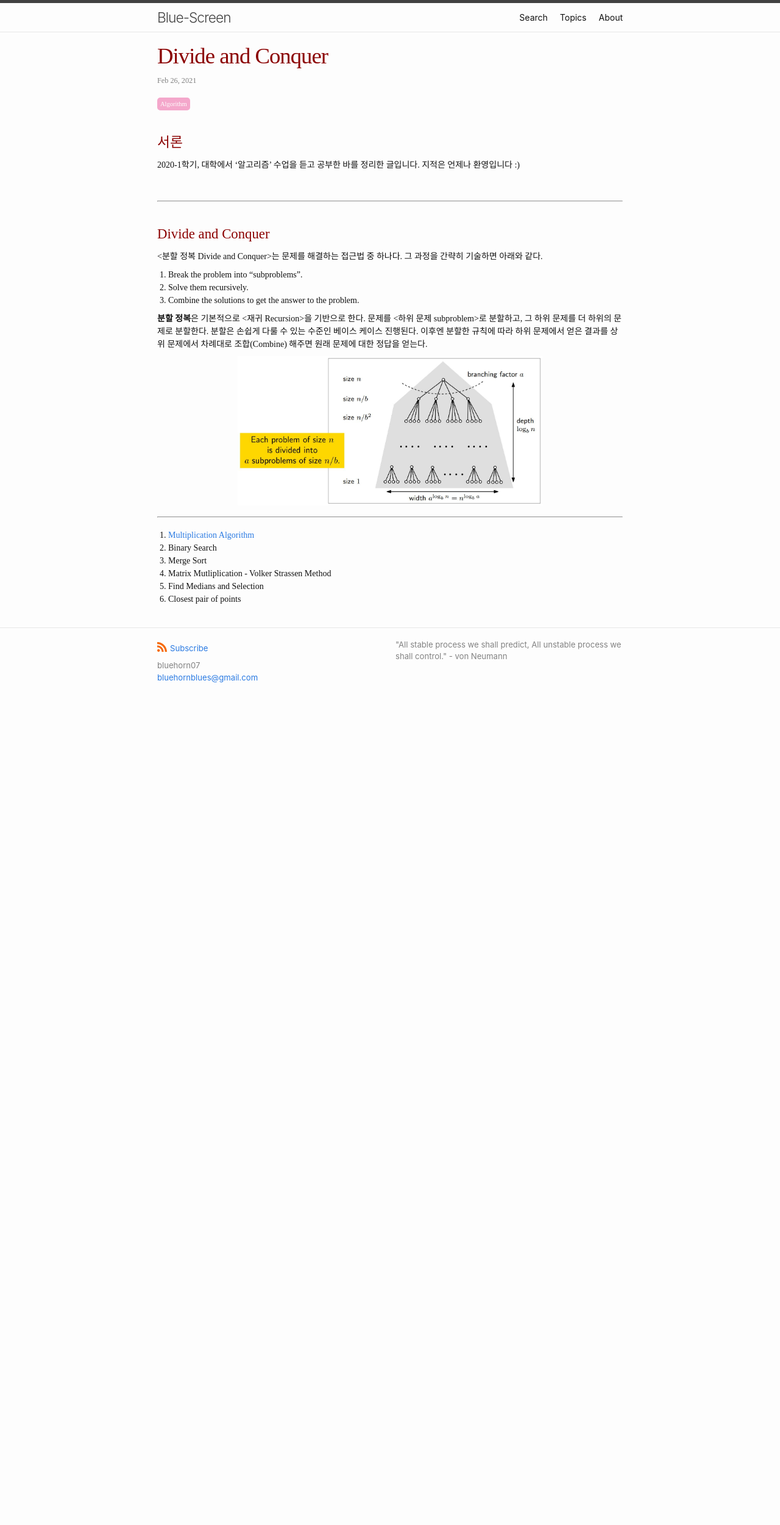
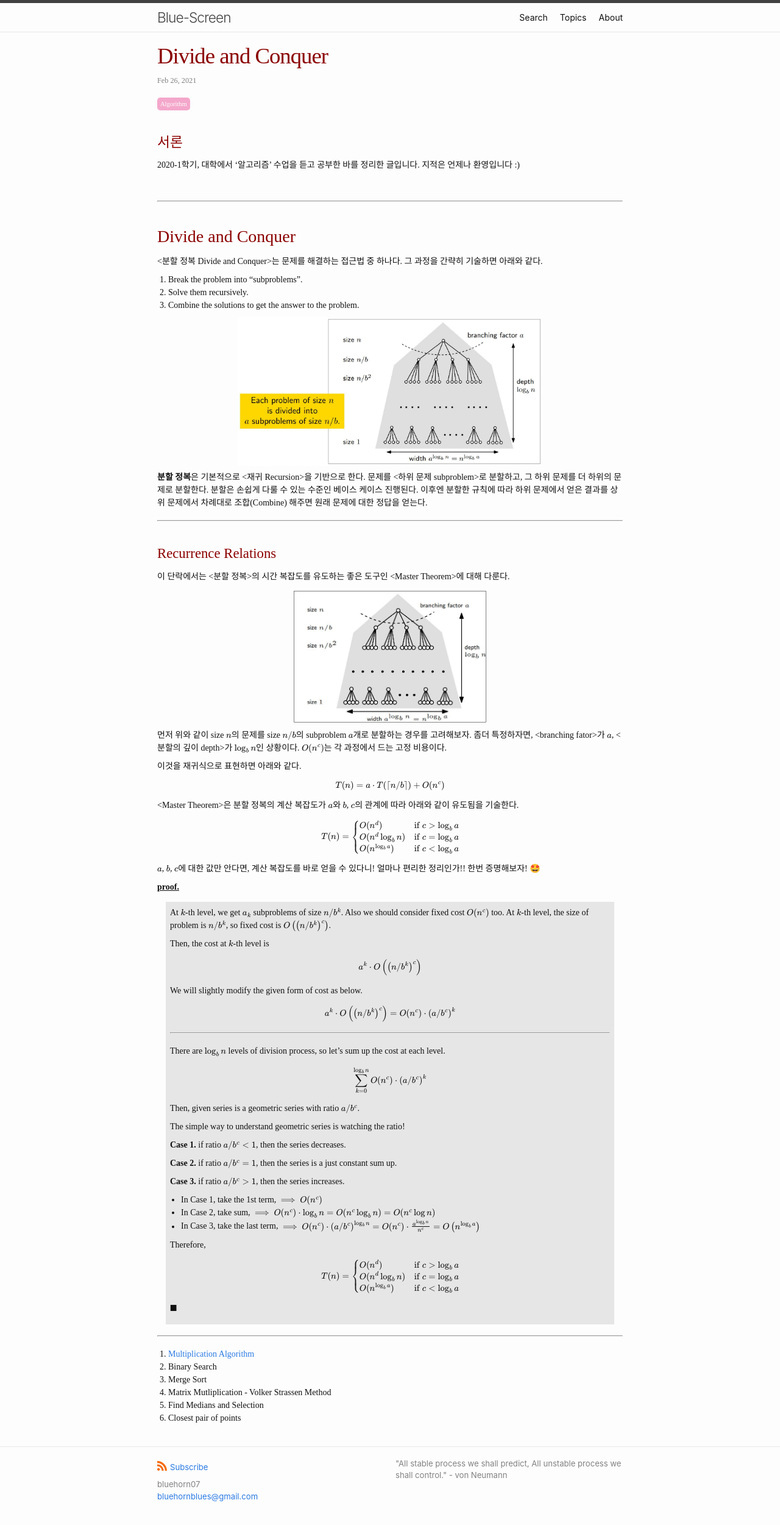
Before and after one commit to BlueHorn07/computer_science, a Jekyll site: the page built from _posts/algorithm/2021-02-26-divide-and-conquer.md, in a window 1280 px wide. Shown: the whole page at 61% size. Built offline with Jekyll 4.4.1, drawn with Linux system fonts in a browser that asks for light colours; nearby versions of some CDN libraries; some web fonts are replaced; before the commit the page ends 1158 px from its top, so only the background shows below that.

Commit message:
update post "divide and conquer"

```diff
--- a/_posts/algorithm/2021-02-26-divide-and-conquer.md
+++ b/_posts/algorithm/2021-02-26-divide-and-conquer.md
@@ -11,7 +11,7 @@ tags: ["Algorithm"]
 <br/>
 <hr/>
 
-### Divide and Conquer
+## Divide and Conquer
 
 \<분할 정복 Divide and Conquer\>는 문제를 해결하는 접근법 중 하나다. 그 과정을 간략히 기술하면 아래와 같다.
 
@@ -19,11 +19,97 @@ tags: ["Algorithm"]
 2. Solve them recursively.
 3. Combine the solutions to get the answer to the problem.
 
+<div class="img-wrapper">
+  <img src="{{ "/images/algorithm/divide-and-conquery-1.jpg" | relative_url }}" width="500px">
+</div>
+
 **분할 정복**은 기본적으로 \<재귀 Recursion\>을 기반으로 한다. 문제를 \<하위 문제 subproblem\>로 분할하고, 그 하위 문제를 더 하위의 문제로 분할한다. 분할은 손쉽게 다룰 수 있는 수준인 베이스 케이스 진행된다. 이후엔 분할한 규칙에 따라 하위 문제에서 얻은 결과를 상위 문제에서 차례대로 조합(Combine) 해주면 원래 문제에 대한 정답을 얻는다.
 
+
+<hr/>
+
+### Recurrence Relations
+
+이 단락에서는 \<분할 정복\>의 시간 복잡도를 유도하는 좋은 도구인 \<Master Theorem\>에 대해 다룬다.
+
 <div class="img-wrapper">
-  <img src="{{ "/assets/img/algorithm/divide-and-conquery-1.jpg" | relative_url }}" width="500px">
+  <img src="{{ "/images/algorithm/divide-and-conquery-2.jpg" | relative_url }}" width="320px">
 </div>
+
+먼저 위와 같이 size $n$의 문제를 size $n/b$의 subproblem $a$개로 분할하는 경우를 고려해보자. 좀더 특정하자면, \<branching fator\>가 $a$, \<분할의 깊이 depth\>가 $\log_b {n}$인 상황이다. $O(n^c)$는 각 과정에서 드는 고정 비용이다.
+
+이것을 재귀식으로 표현하면 아래와 같다.
+
+$$
+T(n) = a \cdot T(\lceil n/b \rceil) + O(n^c)
+$$
+
+\<Master Theorem\>은 분할 정복의 계산 복잡도가 $a$와 $b$, $c$의 관계에 따라 아래와 같이 유도됨을 기술한다.
+
+$$
+T(n) = \begin{cases}
+O(n^d) &\mbox{if } c > \log_b {a} \\
+O(n^d \log_b {n}) & \mbox{if } c = \log_b {a} \\
+O(n^{\log_b {a}}) & \mbox{if } c < \log_b {a}
+\end{cases}
+$$
+
+$a$, $b$, $c$에 대한 값만 안다면, 계산 복잡도를 바로 얻을 수 있다니! 얼마나 편리한 정리인가!! 한번 증명해보자! 🤩
+
+<span class="statement-title">proof.</span><br>
+
+<div class="math-statement" markdown="1">
+
+At $k$-th level, we get $a_k$ subproblems of size $n/b^k$. Also we should consider fixed cost $O(n^c)$ too. At $k$-th level, the size of problem is $n/b^k$, so fixed cost is $O\left(\left(n/b^k\right)^c\right)$.
+
+Then, the cost at $k$-th level is
+
+$$
+a^k \cdot O\left(\left(n/b^k\right)^c\right)
+$$
+
+We will slightly modify the given form of cost as below.
+
+$$
+a^k \cdot O\left(\left(n/b^k\right)^c\right) = O(n^c) \cdot \left( a/b^c \right)^k
+$$
+
+<hr/>
+
+There are $\log_b {n}$ levels of division process, so let's sum up the cost at each level.
+
+$$
+\sum^{\log_b {n}}_{k=0} O(n^c) \cdot \left( a/b^c \right)^k
+$$
+
+Then, given series is a geometric series with ratio $a/b^c$.
+
+The simple way to understand geometric series is watching the ratio!
+
+**Case 1.** if ratio $a/b^c < 1$, then the series decreases.
+
+**Case 2.** if ratio $a/b^c = 1$, then the series is a just constant sum up.
+
+**Case 3.** if ratio $a/b^c > 1$, then the series increases.
+
+- In Case 1, take the 1st term, $\implies$ $O(n^c)$
+- In Case 2, take sum, $\implies$ $O(n^c) \cdot \log_b {n} = O(n^c \log_b {n}) = O(n^c \log n)$
+- In Case 3, take the last term, $\implies$ $O(n^c) \cdot \left(a/b^c\right)^{\log_b {n}} = O(n^c) \cdot \frac{a^{\log_b n}}{n^c} = O\left( n^{\log_b a} \right)$
+
+Therefore,
+
+$$
+T(n) = \begin{cases}
+O(n^d) &\mbox{if } c > \log_b {a} \\
+O(n^d \log_b {n}) & \mbox{if } c = \log_b {a} \\
+O(n^{\log_b {a}}) & \mbox{if } c < \log_b {a}
+\end{cases}
+$$
+
+$\blacksquare$
+
+</div>
+
 
 <hr/>
 
--- a/_sass/minima/custom-styles.scss
+++ b/_sass/minima/custom-styles.scss
@@ -108,6 +108,7 @@ div.eq-box {
 // image wrapper
 .img-wrapper {
   text-align: center;
+  margin: 8px;
 }
 
 // mathematical statement
```
Also changed, not shown: images/algorithm/divide-and-conquery-1.jpg (renamed from assets/img/algorithm/divide-and-conquery-1.jpg), images/algorithm/divide-and-conquery-2.jpg (added).
